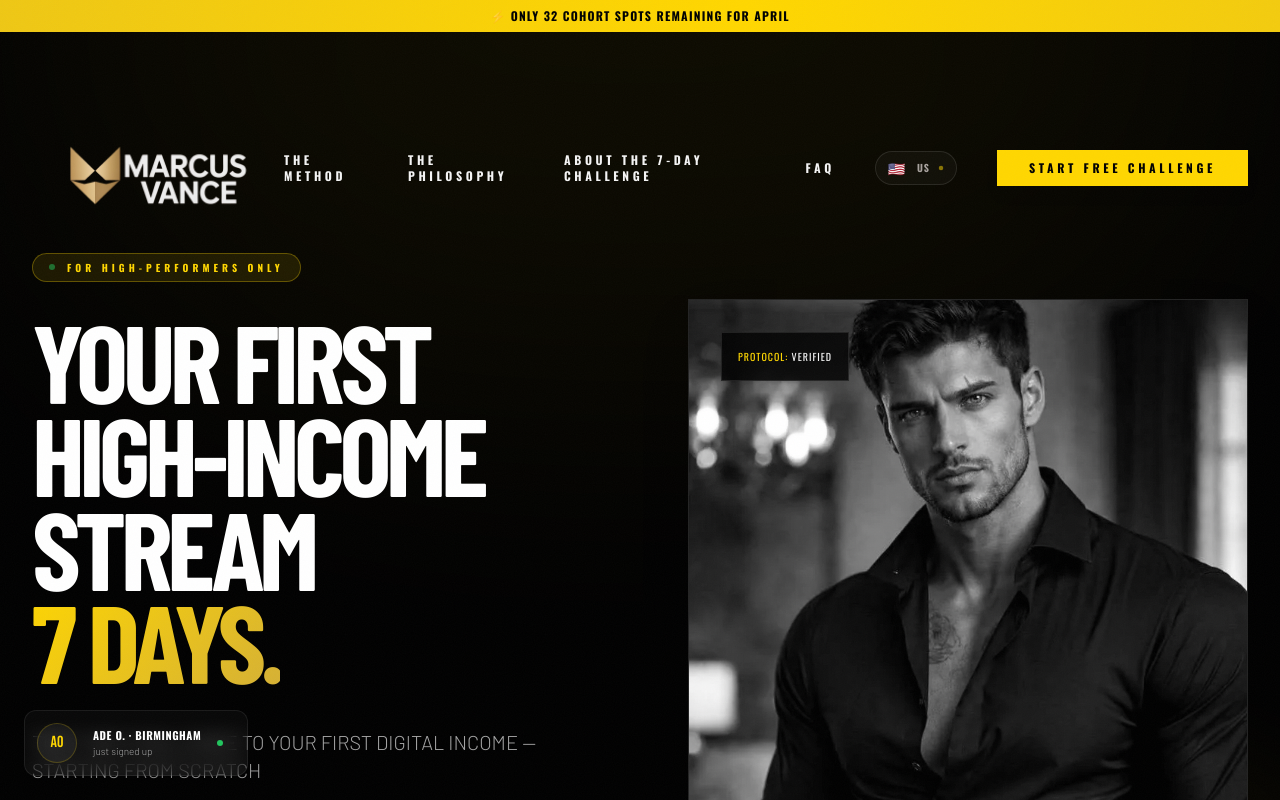
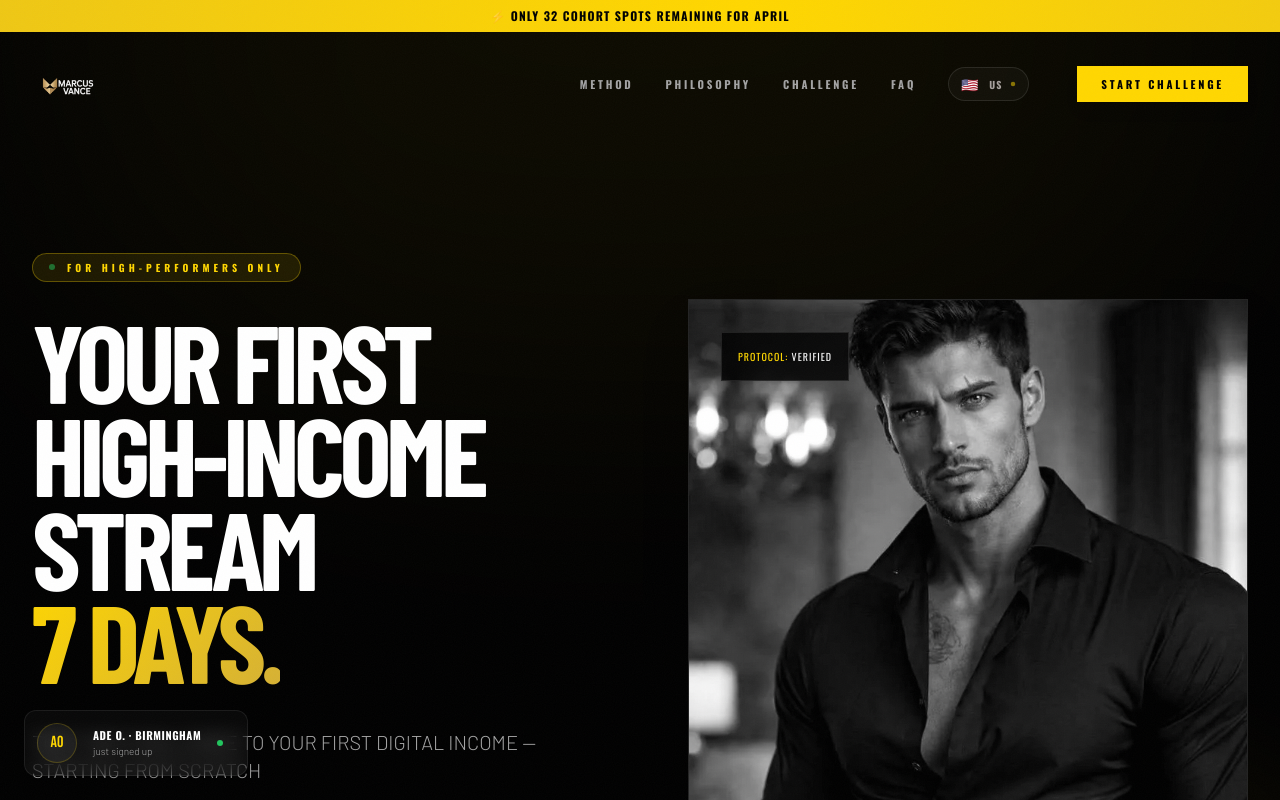
Before and after one commit to Robin239105/marcusvance, a React (Vite) app: page /us in a window 1280 px wide. Shown: the top 800 px of the page. Built offline with nearby package versions, Linux system fonts and the light colour scheme.

Commit message:
fix(marcus): stabilize navigation links and refine header aesthetics

```diff
--- a/src/marcus/pages/FeedbackPage.jsx
+++ b/src/marcus/pages/FeedbackPage.jsx
@@ -14,14 +14,24 @@ const FeedbackPage = () => {
   return (
     <div className="bg-[#080808] min-h-screen text-[#F5F5F5] font-['Barlow'] selection:bg-[#FFD700]/30 selection:text-[#FFD700]">
       {/* Header */}
-      <nav className="py-8 border-b border-white/5">
-        <div className="max-w-7xl mx-auto px-8 flex justify-between items-center">
-          <Link to={homePath} className="flex items-center gap-6 group">
-            <img src="/marcus-logo.png" alt="Marcus Vance" className="h-32 w-auto object-contain" />
+      <nav className="fixed top-[32px] left-0 right-0 z-[100] bg-black/95 backdrop-blur-md border-b border-white/10 py-3">
+        <div className="max-w-7xl mx-auto px-8 flex items-center justify-between">
+          <Link to={homePath} className="flex items-center gap-4 group">
+            <img src="/marcus-logo.png" alt="Marcus Vance Logo" className="h-12 md:h-14 w-auto object-contain transition-all" />
           </Link>
-          <div className="flex items-center gap-8">
-            <LanguageSwitcher />
-            <Link to={homePath} className="font-oswald text-[10px] text-[#6B6B6B] hover:text-[#FFD700] uppercase tracking-widest transition-all font-bold">Back to Alpha</Link>
+
+          <div className="hidden lg:flex items-center gap-8 font-oswald text-[11px] tracking-[0.25em] font-bold uppercase text-[#A3A3A3]">
+            <a href={`${homePath}#method`} className="hover:text-white transition-colors">{t.marcus.nav.method}</a>
+            <Link to={currentLocale === 'en' || currentLocale === 'default' ? '/philosophy' : `/philosophy/${currentLocale}`} className="hover:text-white transition-colors">{t.marcus.nav.philosophy}</Link>
+            <a href={`${homePath}#roadmap`} className="hover:text-white transition-colors">{t.marcus.nav.challenge}</a>
+            <a href={`${homePath}#faq`} className="hover:text-white transition-colors">{t.marcus.nav.faq}</a>
+            <LanguageSwitcher variant="marcus" />
+            <Link to={homePath} className="bg-[#FFD700] text-black px-6 py-2.5 hover:bg-white transition-all shadow-lg font-bold whitespace-nowrap ml-4">{t.marcus.navStartBtn}</Link>
+          </div>
+
+          <div className="lg:hidden text-right flex items-center gap-4">
+             <Link to={homePath} className="bg-[#FFD700] text-black px-4 py-2 text-[10px] font-bold tracking-widest uppercase whitespace-nowrap">START</Link>
+             <LanguageSwitcher variant="marcus" />
           </div>
         </div>
       </nav>
--- a/src/marcus/pages/GiveawayPage.jsx
+++ b/src/marcus/pages/GiveawayPage.jsx
@@ -12,14 +12,24 @@ const GiveawayPage = () => {
   return (
     <div className="bg-[#080808] min-h-screen text-[#F5F5F5] font-['Barlow'] selection:bg-[#FFD700]/30 selection:text-[#FFD700]">
       {/* Header */}
-      <nav className="py-8 border-b border-white/5">
-        <div className="max-w-7xl mx-auto px-8 flex justify-between items-center">
-          <Link to={homePath} className="flex items-center gap-6 group">
-            <img src="/marcus-logo.png" alt="Marcus Vance" className="h-32 w-auto object-contain" />
+      <nav className="fixed top-[32px] left-0 right-0 z-[100] bg-black/95 backdrop-blur-md border-b border-white/10 py-3">
+        <div className="max-w-7xl mx-auto px-8 flex items-center justify-between">
+          <Link to={homePath} className="flex items-center gap-4 group">
+            <img src="/marcus-logo.png" alt="Marcus Vance Logo" className="h-12 md:h-14 w-auto object-contain transition-all" />
           </Link>
-          <div className="flex items-center gap-8">
-            <LanguageSwitcher />
-            <Link to={homePath} className="font-oswald text-[10px] text-[#6B6B6B] hover:text-[#FFD700] uppercase tracking-widest transition-all font-bold">{gw.backLink}</Link>
+
+          <div className="hidden lg:flex items-center gap-8 font-oswald text-[11px] tracking-[0.25em] font-bold uppercase text-[#A3A3A3]">
+            <a href={`${homePath}#method`} className="hover:text-white transition-colors">{t.marcus.nav.method}</a>
+            <Link to={currentLocale === 'en' || currentLocale === 'default' ? '/philosophy' : `/philosophy/${currentLocale}`} className="hover:text-white transition-colors">{t.marcus.nav.philosophy}</Link>
+            <a href={`${homePath}#roadmap`} className="hover:text-white transition-colors">{t.marcus.nav.challenge}</a>
+            <a href={`${homePath}#faq`} className="hover:text-white transition-colors">{t.marcus.nav.faq}</a>
+            <LanguageSwitcher variant="marcus" />
+            <Link to={homePath} className="bg-[#FFD700] text-black px-6 py-2.5 hover:bg-white transition-all shadow-lg font-bold whitespace-nowrap ml-4">{t.marcus.navStartBtn}</Link>
+          </div>
+
+          <div className="lg:hidden text-right flex items-center gap-4">
+             <Link to={homePath} className="bg-[#FFD700] text-black px-4 py-2 text-[10px] font-bold tracking-widest uppercase whitespace-nowrap">START</Link>
+             <LanguageSwitcher variant="marcus" />
           </div>
         </div>
       </nav>
--- a/src/marcus/pages/MarcusElitePage.jsx
+++ b/src/marcus/pages/MarcusElitePage.jsx
@@ -412,21 +412,23 @@ const MarcusElitePage = () => {
       <ToastNotification />
 
       {/* --- Header / Nav --- */}
-      <nav className={`fixed top-[32px] left-0 right-0 z-[100] transition-all duration-500 ${isScrolled ? 'bg-black/95 backdrop-blur-md border-b border-white/10 py-4' : 'bg-transparent py-8'}`}>
+      <nav className={`fixed top-[32px] left-0 right-0 z-[100] transition-all duration-500 ${isScrolled ? 'bg-black/95 backdrop-blur-md border-b border-white/10 py-3' : 'bg-transparent py-6'}`}>
         <div className="max-w-7xl mx-auto px-8 flex items-center justify-between">
-          <Link to={homePath} className="flex items-center gap-6 group">
-            <img src="/marcus-logo.png" alt="Marcus Vance Logo" className="h-40 min-[400px]:h-44 md:h-52 w-auto object-contain transition-all" />
+          <Link to={homePath} className="flex items-center gap-4 group">
+            <img src="/marcus-logo.png" alt="Marcus Vance Logo" className="h-12 md:h-14 w-auto object-contain transition-all" />
           </Link>
-          <div className="hidden lg:flex items-center gap-10 font-oswald text-xs tracking-[0.3em] font-bold uppercase">
-            <a href="#method" className="hover:text-[#FFD700] transition-colors">{t.marcus.nav.method}</a>
-            <Link to={currentLocale === 'en' ? '/philosophy' : `/philosophy/${currentLocale}`} className="hover:text-[#FFD700] transition-colors">{t.marcus.nav.philosophy}</Link>
-            <a href="#roadmap" className="hover:text-[#FFD700] transition-colors">{t.marcus.navAboutChallenge}</a>
-            <a href="#faq" className="hover:text-[#FFD700] transition-colors">FAQ</a>
+
+          <div className="hidden lg:flex items-center gap-8 font-oswald text-[11px] tracking-[0.25em] font-bold uppercase text-[#A3A3A3]">
+            <a href="#method" className="hover:text-white transition-colors">{t.marcus.nav.method}</a>
+            <Link to={currentLocale === 'en' || currentLocale === 'default' ? '/philosophy' : `/philosophy/${currentLocale}`} className="hover:text-white transition-colors">{t.marcus.nav.philosophy}</Link>
+            <a href="#roadmap" className="hover:text-white transition-colors">{t.marcus.nav.challenge}</a>
+            <a href="#faq" className="hover:text-white transition-colors">{t.marcus.nav.faq}</a>
             <LanguageSwitcher variant="marcus" />
-            <button onClick={() => setIsEnrollOpen(true)} className="bg-[#FFD700] text-black px-8 py-2.5 hover:bg-white transition-all shadow-lg font-bold whitespace-nowrap">{t.marcus.navStartBtn}</button>
+            <button onClick={() => setIsEnrollOpen(true)} className="bg-[#FFD700] text-black px-6 py-2.5 hover:bg-white transition-all shadow-lg font-bold whitespace-nowrap ml-4">{t.marcus.navStartBtn}</button>
           </div>
+
           <div className="lg:hidden text-right flex items-center gap-4">
-             <button onClick={() => setIsEnrollOpen(true)} className="bg-[#FFD700] text-black px-4 py-2 text-[10px] font-bold tracking-widest uppercase font-bold whitespace-nowrap">START FREE</button>
+             <button onClick={() => setIsEnrollOpen(true)} className="bg-[#FFD700] text-black px-4 py-2 text-[10px] font-bold tracking-widest uppercase whitespace-nowrap">START</button>
              <LanguageSwitcher variant="marcus" />
           </div>
         </div>
--- a/src/marcus/pages/PhilosophyPage.jsx
+++ b/src/marcus/pages/PhilosophyPage.jsx
@@ -34,15 +34,24 @@ const PhilosophyPage = () => {
   return (
     <div className="bg-[#080808] min-h-screen text-[#F5F5F5] font-['Barlow'] selection:bg-[#FFD700]/30 selection:text-[#FFD700]">
       {/* Navigation Header */}
-      <nav className="fixed top-0 left-0 right-0 z-[100] bg-[#080808]/80 backdrop-blur-md border-b border-white/5 py-6">
-        <div className="max-w-7xl mx-auto px-8 flex justify-between items-center">
-          <Link to={homePath} className="flex items-center gap-2 group">
-            <span className="text-[#FFD700] group-hover:-translate-x-1 transition-transform">←</span>
-            <span className="font-oswald uppercase tracking-[0.3em] text-[10px] text-[#A3A3A3] group-hover:text-white transition-colors">{t.marcus.philosophy.returnLink}</span>
+      <nav className="fixed top-[32px] left-0 right-0 z-[100] bg-black/95 backdrop-blur-md border-b border-white/10 py-3">
+        <div className="max-w-7xl mx-auto px-8 flex items-center justify-between">
+          <Link to={homePath} className="flex items-center gap-4 group">
+            <img src="/marcus-logo.png" alt="Marcus Vance Logo" className="h-12 md:h-14 w-auto object-contain transition-all" />
           </Link>
-          <img src="/marcus-logo.png" alt="Marcus Vance" className="h-20 w-auto object-contain opacity-50" />
-          <div className="flex items-center gap-6">
-            <LanguageSwitcher />
+
+          <div className="hidden lg:flex items-center gap-8 font-oswald text-[11px] tracking-[0.25em] font-bold uppercase text-[#A3A3A3]">
+            <a href={`${homePath}#method`} className="hover:text-white transition-colors">{t.marcus.nav.method}</a>
+            <Link to={currentLocale === 'en' || currentLocale === 'default' ? '/philosophy' : `/philosophy/${currentLocale}`} className="text-white border-b border-[#FFD700]">{t.marcus.nav.philosophy}</Link>
+            <a href={`${homePath}#roadmap`} className="hover:text-white transition-colors">{t.marcus.nav.challenge}</a>
+            <a href={`${homePath}#faq`} className="hover:text-white transition-colors">{t.marcus.nav.faq}</a>
+            <LanguageSwitcher variant="marcus" />
+            <Link to={homePath} className="bg-[#FFD700] text-black px-6 py-2.5 hover:bg-white transition-all shadow-lg font-bold whitespace-nowrap ml-4">{t.marcus.navStartBtn}</Link>
+          </div>
+
+          <div className="lg:hidden text-right flex items-center gap-4">
+             <Link to={homePath} className="bg-[#FFD700] text-black px-4 py-2 text-[10px] font-bold tracking-widest uppercase whitespace-nowrap">START</Link>
+             <LanguageSwitcher variant="marcus" />
           </div>
         </div>
       </nav>
--- a/src/marcus/pages/TermsPage.jsx
+++ b/src/marcus/pages/TermsPage.jsx
@@ -33,14 +33,25 @@ const TermsPage = () => {
   return (
     <div className="bg-[#080808] min-h-screen text-[#F5F5F5] font-['Barlow'] selection:bg-[#FFD700]/30 selection:text-[#FFD700]">
       {/* Navigation Header */}
-      <nav className="fixed top-0 left-0 right-0 z-[100] bg-[#080808]/80 backdrop-blur-md border-b border-white/5 py-6">
-        <div className="max-w-7xl mx-auto px-8 flex justify-between items-center">
-          <Link to={homePath} className="flex items-center gap-2 group">
-            <span className="text-[#FFD700] group-hover:-translate-x-1 transition-transform">←</span>
-            <span className="font-oswald uppercase tracking-[0.3em] text-[10px] text-[#A3A3A3] group-hover:text-white transition-colors">Back to Alpha</span>
+      <nav className="fixed top-[32px] left-0 right-0 z-[100] bg-black/95 backdrop-blur-md border-b border-white/10 py-3">
+        <div className="max-w-7xl mx-auto px-8 flex items-center justify-between">
+          <Link to={homePath} className="flex items-center gap-4 group">
+            <img src="/marcus-logo.png" alt="Marcus Vance Logo" className="h-12 md:h-14 w-auto object-contain transition-all" />
           </Link>
-          <div className="font-oswald uppercase tracking-[0.4em] text-xs text-white opacity-40 font-bold">{t.marcus.footer.terms}</div>
-          <div className="w-20" />
+
+          <div className="hidden lg:flex items-center gap-8 font-oswald text-[11px] tracking-[0.25em] font-bold uppercase text-[#A3A3A3]">
+            <a href={`${homePath}#method`} className="hover:text-white transition-colors">{t.marcus.nav.method}</a>
+            <Link to={currentLocale === 'en' || currentLocale === 'default' ? '/philosophy' : `/philosophy/${currentLocale}`} className="hover:text-white transition-colors">{t.marcus.nav.philosophy}</Link>
+            <a href={`${homePath}#roadmap`} className="hover:text-white transition-colors">{t.marcus.nav.challenge}</a>
+            <a href={`${homePath}#faq`} className="hover:text-white transition-colors">{t.marcus.nav.faq}</a>
+            <LanguageSwitcher variant="marcus" />
+            <Link to={homePath} className="bg-[#FFD700] text-black px-6 py-2.5 hover:bg-white transition-all shadow-lg font-bold whitespace-nowrap ml-4">{t.marcus.navStartBtn}</Link>
+          </div>
+
+          <div className="lg:hidden text-right flex items-center gap-4">
+             <Link to={homePath} className="bg-[#FFD700] text-black px-4 py-2 text-[10px] font-bold tracking-widest uppercase whitespace-nowrap">START</Link>
+             <LanguageSwitcher variant="marcus" />
+          </div>
         </div>
       </nav>
 
--- a/src/shared/config/locales/en.js
+++ b/src/shared/config/locales/en.js
@@ -4,14 +4,14 @@ export const baseEN = {
   marcus: {
     urgencyBar: `⚡ ONLY ${dynamicStats.spotsRemaining} COHORT SPOTS REMAINING FOR ${dynamicStats.currentMonth}`,
     nav: {
-      method: 'THE METHOD',
-      voice: 'THE VOICE',
-      philosophy: 'THE PHILOSOPHY',
-      enroll: 'START CHALLENGE'
+      method: 'METHOD',
+      philosophy: 'PHILOSOPHY',
+      challenge: 'CHALLENGE',
+      faq: 'FAQ',
+      enroll: 'START'
     },
-    navAboutChallenge: 'About the 7-day challenge',
-    navAboutProgramme: 'About the Full Programme',
-    navStartBtn: 'START FREE CHALLENGE',
+    navAboutChallenge: 'THE CHALLENGE',
+    navStartBtn: 'START CHALLENGE',
     heroPreHeader: 'FOR HIGH-PERFORMERS ONLY',
     heroTitle: 'YOUR FIRST HIGH-INCOME STREAM. 7 DAYS.',
     heroSubtitle: 'THE 7-DAY CHALLENGE TO YOUR FIRST DIGITAL INCOME — STARTING FROM SCRATCH',
```
Also changed, not shown: src/shared/config/locales/fr.js (+5 -4 lines).
